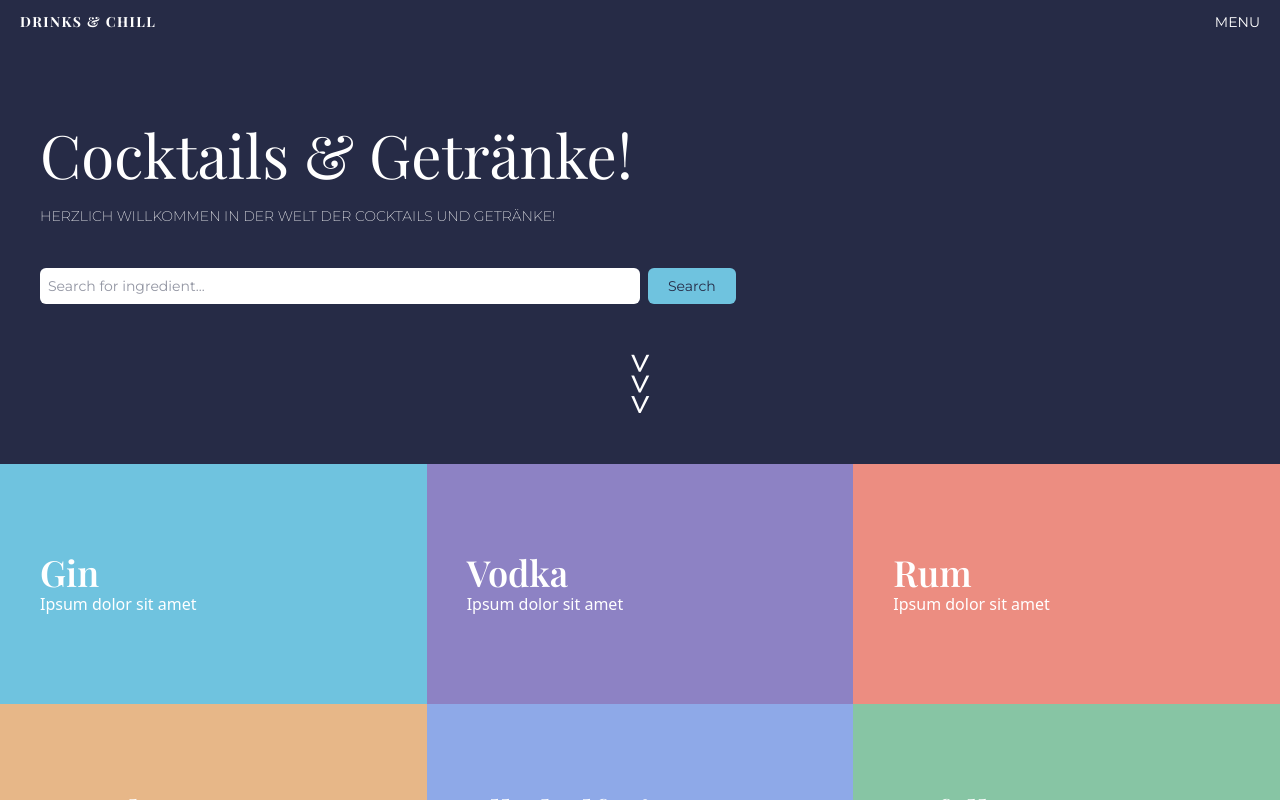
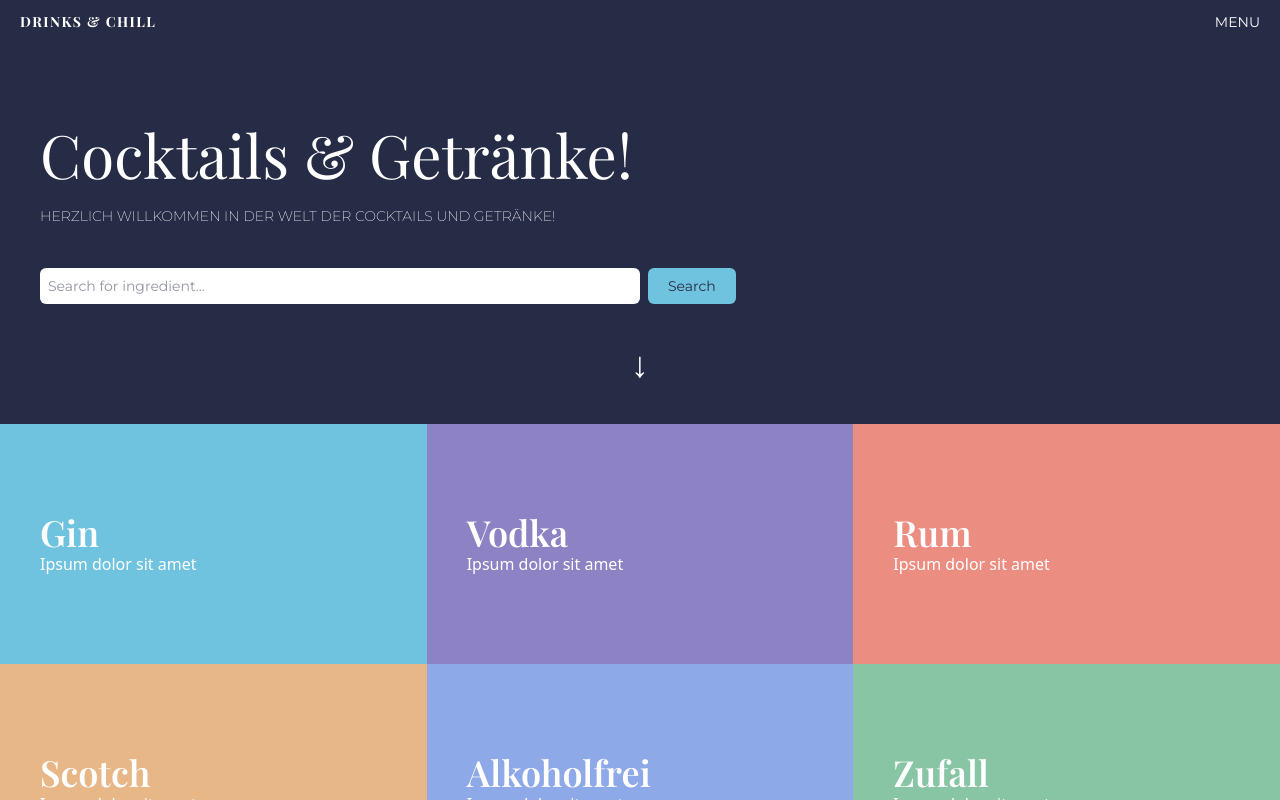
Before and after one commit to jutuli/CocktailWebsite, a React (Vite) app: page / in a window 1280 px wide. Shown: the top 800 px of the page. Built offline with nearby package versions, Linux system fonts and the light colour scheme.

Commit message:
Fix Button Overlay Problem in Header Search functionality

```diff
--- a/src/components/header/Header.tsx
+++ b/src/components/header/Header.tsx
@@ -1,4 +1,4 @@
-import { ReactEventHandler, useRef } from "react";
+import { useRef } from "react";
 import { useNavigate } from "react-router-dom";
 
 const Header = () => {
@@ -45,15 +45,13 @@ const Header = () => {
           ref={searchInput}
         />
         <button
-          className="font-montserrat bg-secondary cursor-pointer rounded-md px-5 py-2"
+          className="font-montserrat bg-secondary z-1 cursor-pointer rounded-md px-5 py-2"
           type="submit"
         >
           Search
         </button>
       </form>
-      <button className="rotate-90 py-15 text-4xl font-extralight">
-        {">>>"}
-      </button>
+      <div className="m-auto my-10 text-4xl font-extralight">&#8595;</div>
     </header>
   );
 };
```
